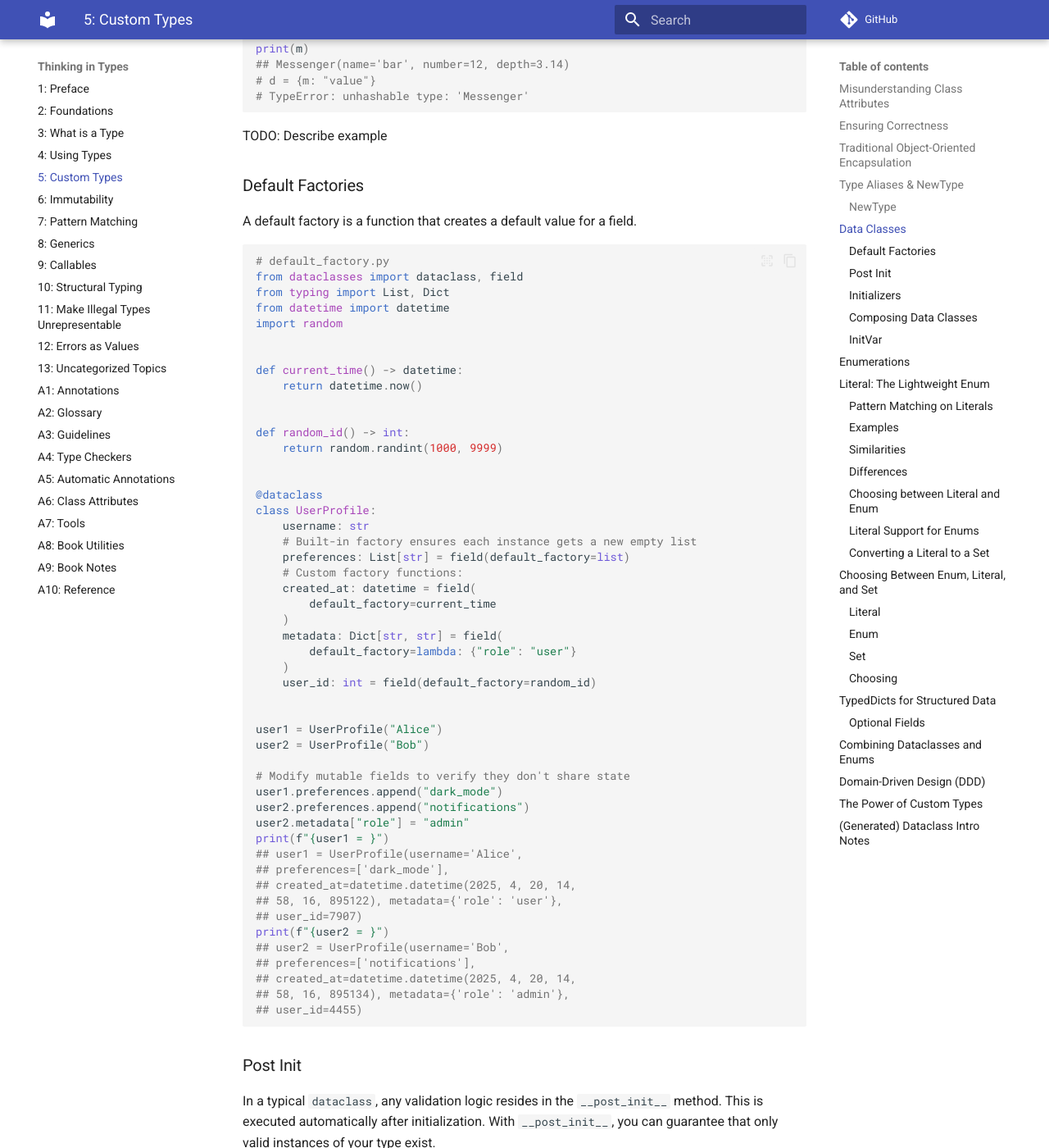
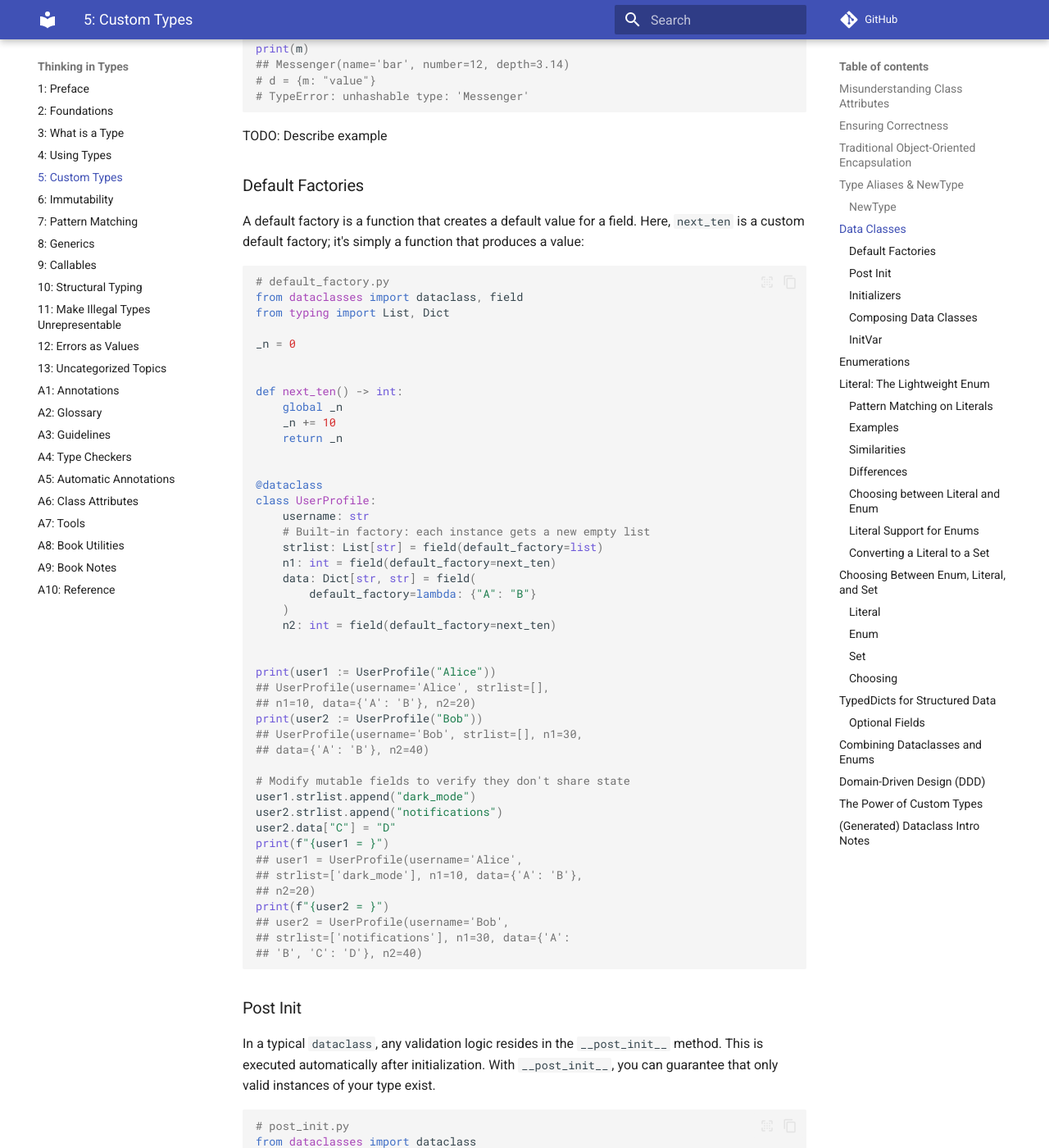
Before and after one commit to ThinkingInTypes/ThinkingInTypes.github.io, an MkDocs documentation site: the page built from Chapters/C05_Custom_Types.md, in a window 1280 px wide and 1400 px high, scrolled down 6423 px. Shown: the whole window at 82% size. Built offline with MkDocs 1.6.1 and Material for MkDocs 9.7.7, drawn with Linux system fonts in a browser that asks for light colours; comment, search, counter and statistics services are not loaded; some of the changed text lies outside the part shown.

Commit message:
Invoke a successful

````diff
--- a/Chapters/C05_Custom_Types.md
+++ b/Chapters/C05_Custom_Types.md
@@ -316,57 +316,53 @@ TODO: Describe example
 ### Default Factories
 
 A default factory is a function that creates a default value for a field.
+Here, `next_ten` is a custom default factory; it's simply a function that produces a value:
 
 ```python
 # default_factory.py
 from dataclasses import dataclass, field
 from typing import List, Dict
-from datetime import datetime
-import random
+
+_n = 0
 
 
-def current_time() -> datetime:
-    return datetime.now()
-
-
-def random_id() -> int:
-    return random.randint(1000, 9999)
+def next_ten() -> int:
+    global _n
+    _n += 10
+    return _n
 
 
 @dataclass
 class UserProfile:
     username: str
-    # Built-in factory ensures each instance gets a new empty list
-    preferences: List[str] = field(default_factory=list)
-    # Custom factory functions:
-    created_at: datetime = field(
-        default_factory=current_time
+    # Built-in factory: each instance gets a new empty list
+    strlist: List[str] = field(default_factory=list)
+    n1: int = field(default_factory=next_ten)
+    data: Dict[str, str] = field(
+        default_factory=lambda: {"A": "B"}
     )
-    metadata: Dict[str, str] = field(
-        default_factory=lambda: {"role": "user"}
-    )
-    user_id: int = field(default_factory=random_id)
+    n2: int = field(default_factory=next_ten)
 
 
-user1 = UserProfile("Alice")
-user2 = UserProfile("Bob")
+print(user1 := UserProfile("Alice"))
+## UserProfile(username='Alice', strlist=[],
+## n1=10, data={'A': 'B'}, n2=20)
+print(user2 := UserProfile("Bob"))
+## UserProfile(username='Bob', strlist=[], n1=30,
+## data={'A': 'B'}, n2=40)
 
 # Modify mutable fields to verify they don't share state
-user1.preferences.append("dark_mode")
-user2.preferences.append("notifications")
-user2.metadata["role"] = "admin"
+user1.strlist.append("dark_mode")
+user2.strlist.append("notifications")
+user2.data["C"] = "D"
 print(f"{user1 = }")
 ## user1 = UserProfile(username='Alice',
-## preferences=['dark_mode'],
-## created_at=datetime.datetime(2025, 4, 20, 14,
-## 58, 16, 895122), metadata={'role': 'user'},
-## user_id=7907)
+## strlist=['dark_mode'], n1=10, data={'A': 'B'},
+## n2=20)
 print(f"{user2 = }")
 ## user2 = UserProfile(username='Bob',
-## preferences=['notifications'],
-## created_at=datetime.datetime(2025, 4, 20, 14,
-## 58, 16, 895134), metadata={'role': 'admin'},
-## user_id=4455)
+## strlist=['notifications'], n1=30, data={'A':
+## 'B', 'C': 'D'}, n2=40)
 ```
 
 ### Post Init
@@ -1160,7 +1156,7 @@ print("NOPE" in ParamVal)  # type: ignore
 # Convert literal values to a set:
 allowed_set = set(ParamVal.__args__)  # type: ignore
 print(allowed_set)
-## {'MIN', 'DEF', 'MAX'}
+## {'DEF', 'MAX', 'MIN'}
 print("MIN" in allowed_set)
 ## True
 print("NOPE" in allowed_set)
````
Also changed, not shown: Chapters/C08_Generics.md (+16 -17 lines), Chapters/C10_Structural_Typing.md (+11 -5 lines), Chapters/C12_Errors_as_Values.md (+2 -0 lines).
